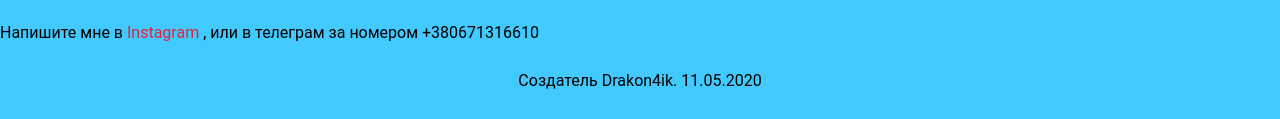
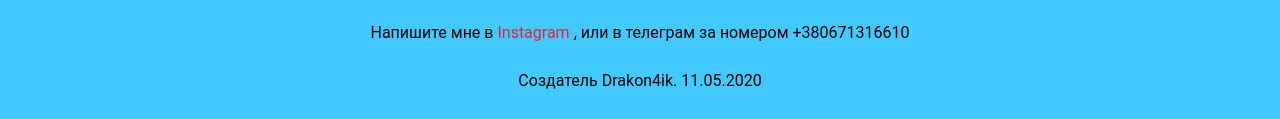
Before and after one commit to Drakon4ikk/ItsMySite3, a plain HTML site: page index.html in a window 1280 px wide. Shown: the part 865-984 px from the top of the page. Drawn offline with Linux system fonts and the light colour scheme.

Commit message:
Add files via upload

```diff
--- a/styles.css
+++ b/styles.css
@@ -80,3 +80,7 @@ header img:hover {
 	text-align: center;
 	padding: 13px;
 }
+
+.p1 {
+	text-align: center;
+}
```
